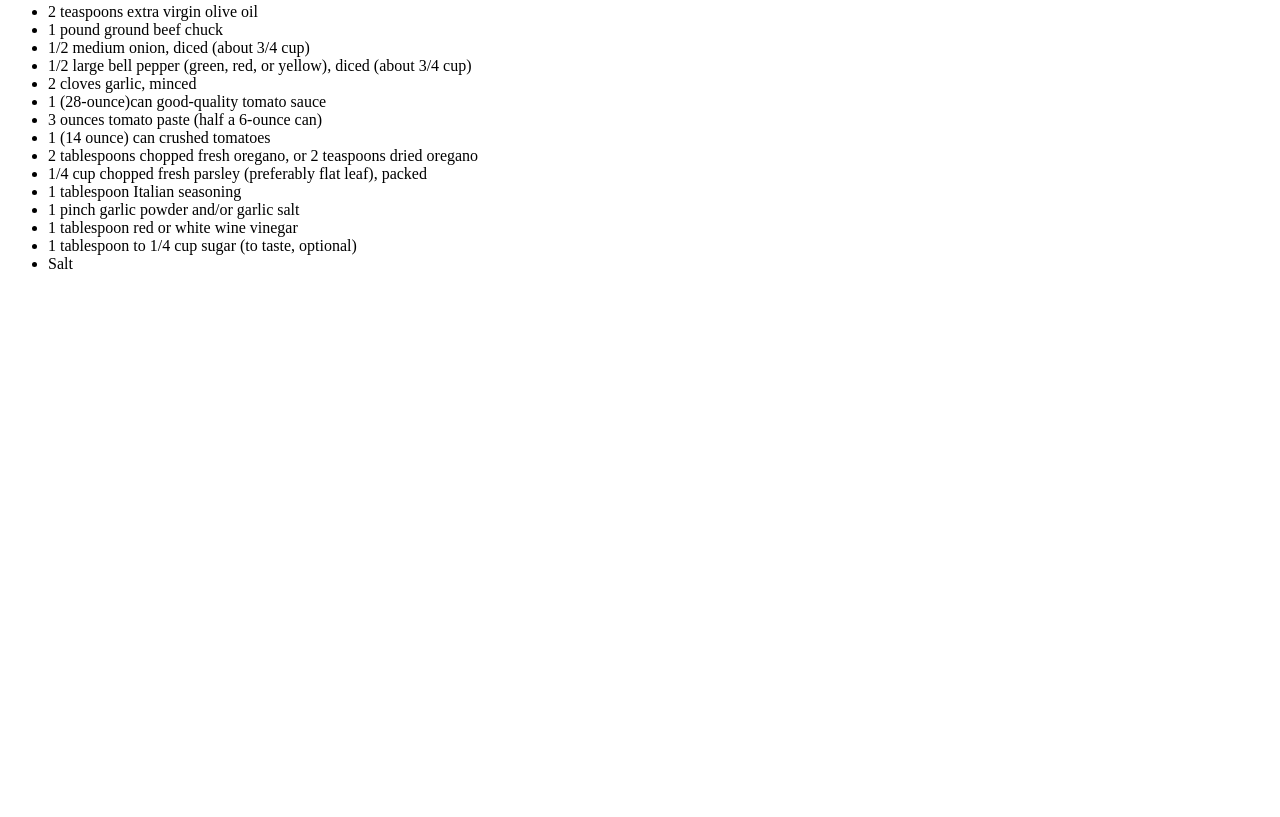
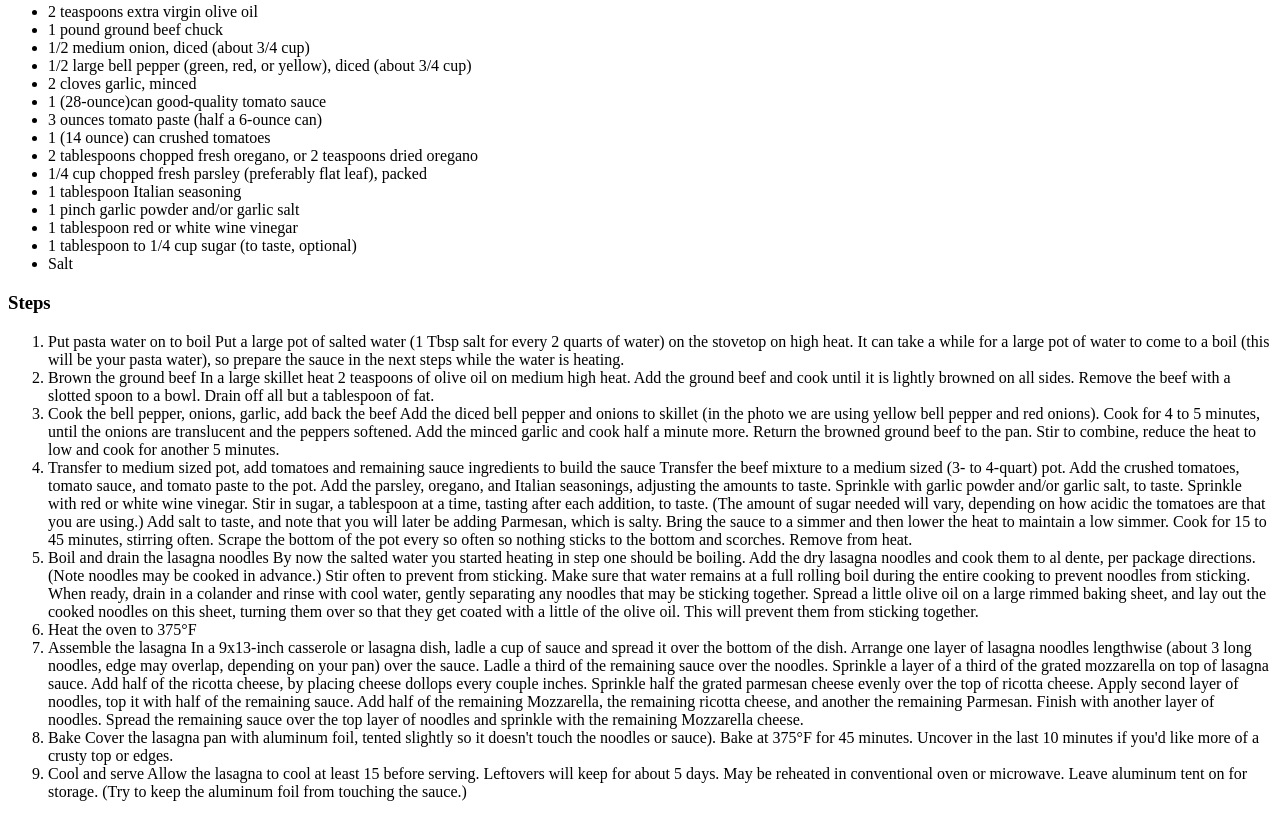
Before and after one commit to charlesciano/odin-recipes, a plain HTML site: page recipes/lasagna.html in a window 1280 px wide. Shown: the part 559-1376 px from the top of the page. Before the commit the page ends 848 px from the top, so only its background shows below. Drawn offline with Linux system fonts and the light colour scheme.

Commit message:
added order list of instructions

```diff
--- a/recipes/lasagna.html
+++ b/recipes/lasagna.html
@@ -30,5 +30,71 @@
       <li>1 tablespoon to 1/4 cup sugar (to taste, optional)</li>
       <li>Salt</li>
     </ul>
+  <h3>Steps</h3>
+    <ol>
+      <li>
+        Put pasta water on to boil
+        Put a large pot of salted water (1 Tbsp salt for every 2 quarts of water) on the stovetop on high heat. It can take a while for a large pot of water to come to a boil (this will be your pasta water), so prepare the sauce in the next steps while the water is heating.
+      </li>
+      <li>
+        Brown the ground beef
+        In a large skillet heat 2 teaspoons of olive oil on medium high heat. Add the ground beef and cook until it is lightly browned on all sides.
+
+        Remove the beef with a slotted spoon to a bowl. Drain off all but a tablespoon of fat.
+      </li>
+      <li>
+        Cook the bell pepper, onions, garlic, add back the beef
+        Add the diced bell pepper and onions to skillet (in the photo we are using yellow bell pepper and red onions).
+
+        Cook for 4 to 5 minutes, until the onions are translucent and the peppers softened. Add the minced garlic and cook half a minute more.
+
+        Return the browned ground beef to the pan. Stir to combine, reduce the heat to low and cook for another 5 minutes.
+      </li>
+      <li>
+        Transfer to medium sized pot, add tomatoes and remaining sauce ingredients to build the sauce
+        Transfer the beef mixture to a medium sized (3- to 4-quart) pot. Add the crushed tomatoes, tomato sauce, and tomato paste to the pot.
+
+        Add the parsley, oregano, and Italian seasonings, adjusting the amounts to taste. Sprinkle with garlic powder and/or garlic salt, to taste.
+
+        Sprinkle with red or white wine vinegar. Stir in sugar, a tablespoon at a time, tasting after each addition, to taste. (The amount of sugar needed will vary, depending on how acidic the tomatoes are that you are using.)
+
+        Add salt to taste, and note that you will later be adding Parmesan, which is salty.
+
+        Bring the sauce to a simmer and then lower the heat to maintain a low simmer. Cook for 15 to 45 minutes, stirring often. Scrape the bottom of the pot every so often so nothing sticks to the bottom and scorches.
+
+        Remove from heat.
+      </li>
+      <li>
+        Boil and drain the lasagna noodles
+        By now the salted water you started heating in step one should be boiling. Add the dry lasagna noodles and cook them to al dente, per package directions. (Note noodles may be cooked in advance.)
+
+        Stir often to prevent from sticking. Make sure that water remains at a full rolling boil during the entire cooking to prevent noodles from sticking.
+
+        When ready, drain in a colander and rinse with cool water, gently separating any noodles that may be sticking together.
+
+        Spread a little olive oil on a large rimmed baking sheet, and lay out the cooked noodles on this sheet, turning them over so that they get coated with a little of the olive oil. This will prevent them from sticking together.
+      </li>
+      <li>
+        Heat the oven to 375°F
+      </li>
+      <li>
+        Assemble the lasagna
+        In a 9x13-inch casserole or lasagna dish, ladle a cup of sauce and spread it over the bottom of the dish. Arrange one layer of lasagna noodles lengthwise (about 3 long noodles, edge may overlap, depending on your pan) over the sauce. Ladle a third of the remaining sauce over the noodles.
+
+        Sprinkle a layer of a third of the grated mozzarella on top of lasagna sauce. Add half of the ricotta cheese, by placing cheese dollops every couple inches. Sprinkle half the grated parmesan cheese evenly over the top of ricotta cheese.
+
+        Apply second layer of noodles, top it with half of the remaining sauce. Add half of the remaining Mozzarella, the remaining ricotta cheese, and another the remaining Parmesan.
+
+        Finish with another layer of noodles. Spread the remaining sauce over the top layer of noodles and sprinkle with the remaining Mozzarella cheese.
+      </li>
+      <li>
+        Bake
+        Cover the lasagna pan with aluminum foil, tented slightly so it doesn't touch the noodles or sauce). Bake at 375°F for 45 minutes. Uncover in the last 10 minutes if you'd like more of a crusty top or edges.
+      </li>
+      <li>
+        Cool and serve
+        Allow the lasagna to cool at least 15 before serving. Leftovers will keep for about 5 days. May be reheated in conventional oven or microwave. Leave aluminum tent on for storage. (Try to keep the aluminum foil from touching the sauce.)
+      </li>
+    </ol>
 </body>
 </html>
```
